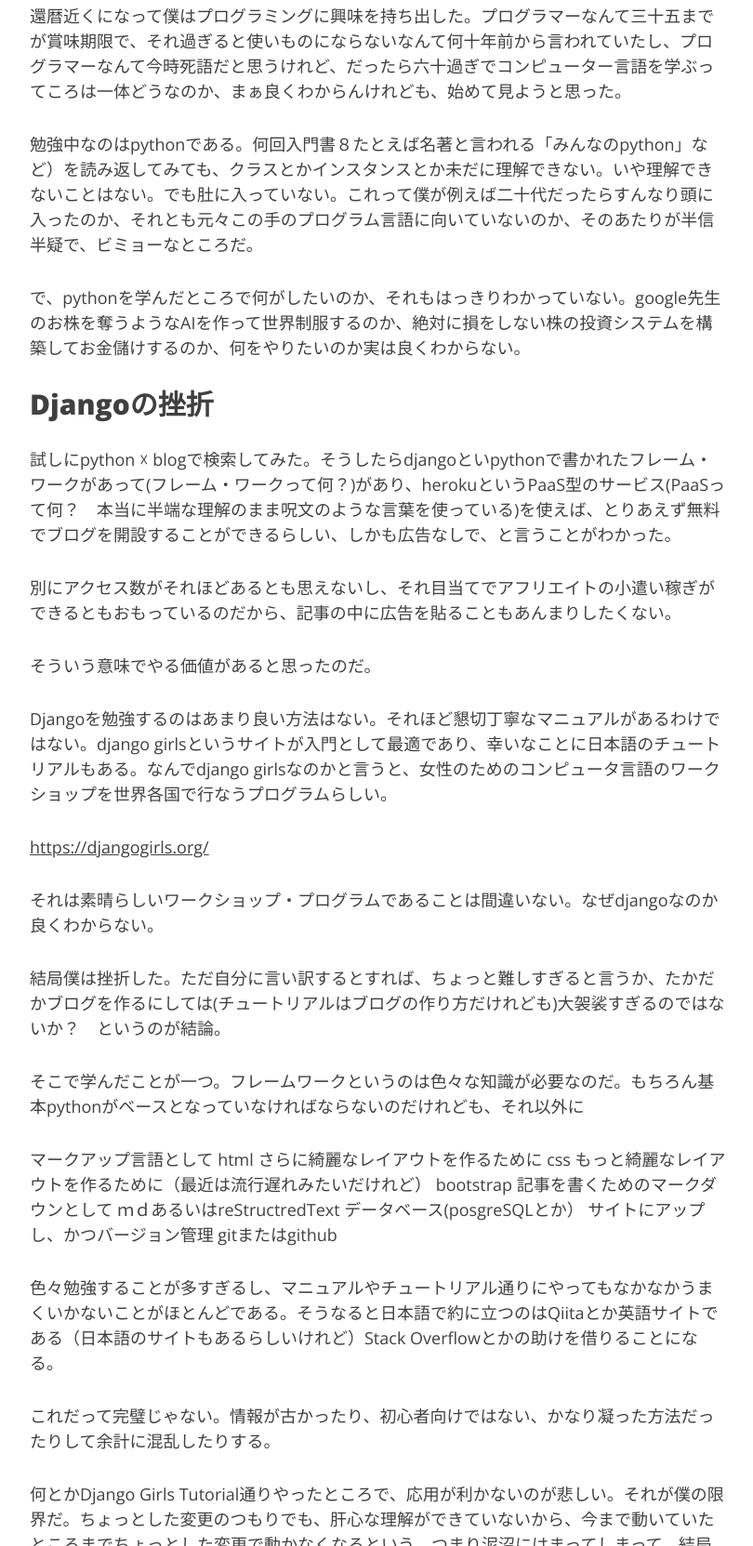
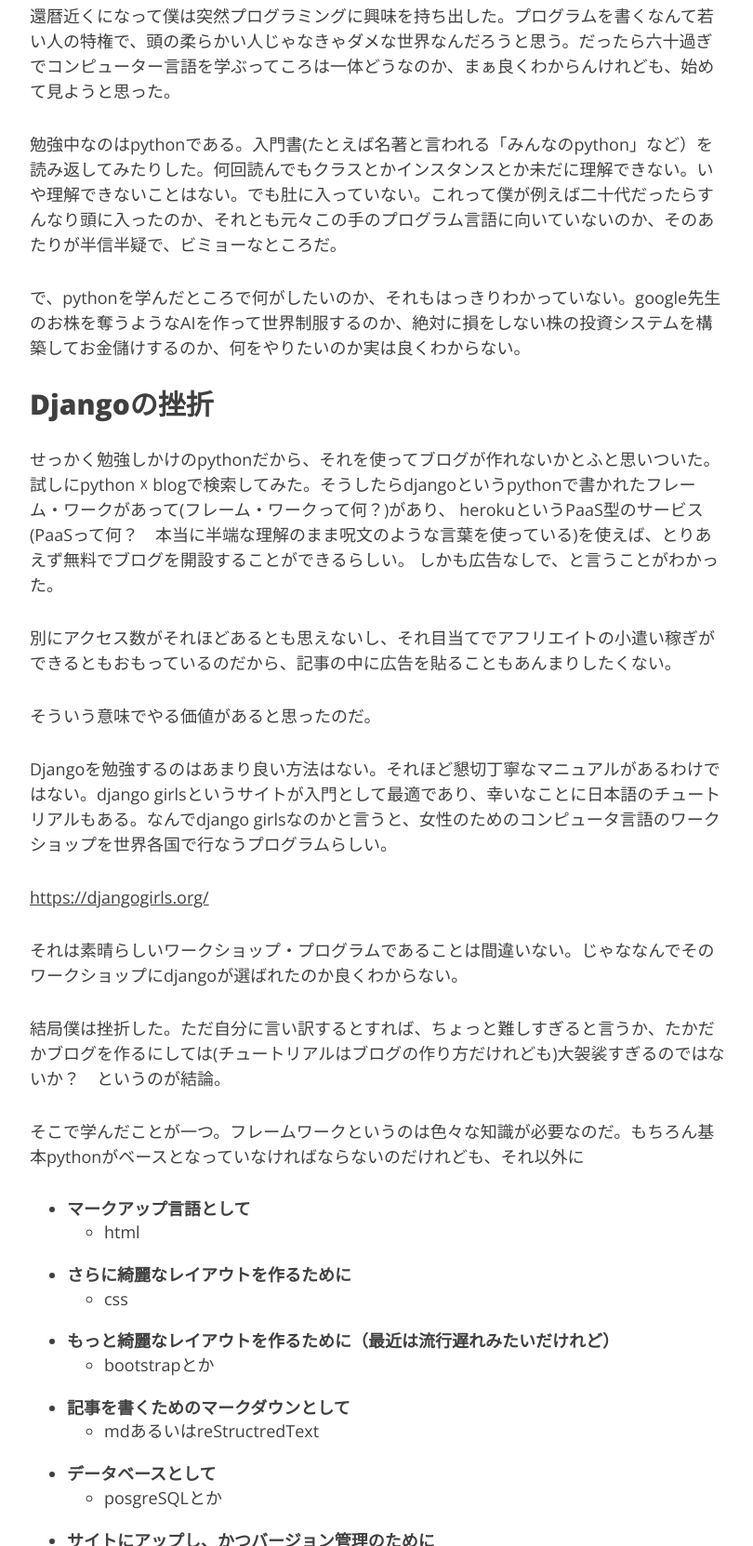
Before and after one commit to tatutb/tatutb.github.io, a plain HTML site: page how_to_publish_blog_001.html in a window 1280 px wide. Shown: the part 1137-2800 px from the top of the page at 93% size, without its empty margins (233-1043 px from the left). Drawn offline with nearby package versions, Linux system fonts and the light colour scheme.

Commit message:
Update documentation

```diff
--- a/how_to_publish_blog_001.html
+++ b/how_to_publish_blog_001.html
@@ -104,40 +104,82 @@
 <h2>はじめに</h2>
 <p>ブログを作ろうと思った。</p>
 <p>はじめてじゃない。作ろうと思って何回か挫折した。書いても誰も見てくれなかったりして、心が折れた。本当に凝りないわけで、今回も続くかどうかとても怪しいのだけれど、とりあえず作ろうと思った。</p>
-<p>良くある話なのだ。僕みたいに還暦が近くなって、突然痛い感じのブログを始めるって。まぁそれは容赦してほしい感じだ。</p>
+<p>良くある話なのだ。僕みたいに還暦が近くなって、突然痛い感じのブログを始めるって。痛いのはしょうがない。僕の人生そのもとが痛いんだから。</p>
 <p>ブログと言えば「アメブロ」とか「はてなブログ」とかが有名だけれども、今回はそういうお仕着せのブログはやめることにした(どちらもIDまでは作ったし、今でも消えずにたぶん残っている)。どちらかと言うとブログを書くということよりブログを作ることが今のところ僕の興味である。</p>
 <p>じゃあ何を書くのか？　それも実ははっきりしていない。たぶんそれが一番の問題なのであるのだけれど……</p>
-<p>還暦近くになって僕はプログラミングに興味を持ち出した。プログラマーなんて三十五までが賞味期限で、それ過ぎると使いものにならないなんて何十年前から言われていたし、プログラマーなんて今時死語だと思うけれど、だったら六十過ぎでコンピューター言語を学ぶってころは一体どうなのか、まぁ良くわからんけれども、始めて見ようと思った。</p>
-<p>勉強中なのはpythonである。何回入門書８たとえば名著と言われる「みんなのpython」など）を読み返してみても、クラスとかインスタンスとか未だに理解できない。いや理解できないことはない。でも肚に入っていない。これって僕が例えば二十代だったらすんなり頭に入ったのか、それとも元々この手のプログラム言語に向いていないのか、そのあたりが半信半疑で、ビミョーなところだ。</p>
+<p>還暦近くになって僕は突然プログラミングに興味を持ち出した。プログラムを書くなんて若い人の特権で、頭の柔らかい人じゃなきゃダメな世界なんだろうと思う。だったら六十過ぎでコンピューター言語を学ぶってころは一体どうなのか、まぁ良くわからんけれども、始めて見ようと思った。</p>
+<p>勉強中なのはpythonである。入門書(たとえば名著と言われる「みんなのpython」など）を読み返してみたりした。何回読んでもクラスとかインスタンスとか未だに理解できない。いや理解できないことはない。でも肚に入っていない。これって僕が例えば二十代だったらすんなり頭に入ったのか、それとも元々この手のプログラム言語に向いていないのか、そのあたりが半信半疑で、ビミョーなところだ。</p>
 <p>で、pythonを学んだところで何がしたいのか、それもはっきりわかっていない。google先生のお株を奪うようなAIを作って世界制服するのか、絶対に損をしない株の投資システムを構築してお金儲けするのか、何をやりたいのか実は良くわからない。</p>
 </div>
 <div class="section" id="django">
 <h2>Djangoの挫折</h2>
-<p>試しにpython ☓ blogで検索してみた。そうしたらdjangoといpythonで書かれたフレーム・ワークがあって(フレーム・ワークって何？)があり、herokuというPaaS型のサービス(PaaSって何？　本当に半端な理解のまま呪文のような言葉を使っている)を使えば、とりあえず無料でブログを開設することができるらしい、しかも広告なしで、と言うことがわかった。</p>
+<p>せっかく勉強しかけのpythonだから、それを使ってブログが作れないかとふと思いついた。
+試しにpython ☓ blogで検索してみた。そうしたらdjangoというpythonで書かれたフレーム・ワークがあって(フレーム・ワークって何？)があり、
+herokuというPaaS型のサービス(PaaSって何？　本当に半端な理解のまま呪文のような言葉を使っている)を使えば、とりあえず無料でブログを開設することができるらしい。
+しかも広告なしで、と言うことがわかった。</p>
 <p>別にアクセス数がそれほどあるとも思えないし、それ目当てでアフリエイトの小遣い稼ぎができるともおもっているのだから、記事の中に広告を貼ることもあんまりしたくない。</p>
 <p>そういう意味でやる価値があると思ったのだ。</p>
 <p>Djangoを勉強するのはあまり良い方法はない。それほど懇切丁寧なマニュアルがあるわけではない。django girlsというサイトが入門として最適であり、幸いなことに日本語のチュートリアルもある。なんでdjango girlsなのかと言うと、女性のためのコンピュータ言語のワークショップを世界各国で行なうプログラムらしい。</p>
 <p><a class="reference external" href="https://djangogirls.org/">https://djangogirls.org/</a></p>
-<p>それは素晴らしいワークショップ・プログラムであることは間違いない。なぜdjangoなのか良くわからない。</p>
+<p>それは素晴らしいワークショップ・プログラムであることは間違いない。じゃななんでそのワークショップにdjangoが選ばれたのか良くわからない。</p>
 <p>結局僕は挫折した。ただ自分に言い訳するとすれば、ちょっと難しすぎると言うか、たかだかブログを作るにしては(チュートリアルはブログの作り方だけれども)大袈裟すぎるのではないか？　というのが結論。</p>
 <p>そこで学んだことが一つ。フレームワークというのは色々な知識が必要なのだ。もちろん基本pythonがベースとなっていなければならないのだけれども、それ以外に</p>
-<p>マークアップ言語として
-html
-さらに綺麗なレイアウトを作るために
-css
-もっと綺麗なレイアウトを作るために（最近は流行遅れみたいだけれど）
-bootstrap
-記事を書くためのマークダウンとして
-ｍｄあるいはreStructredText
-データベース(posgreSQLとか）
-サイトにアップし、かつバージョン管理
-gitまたはgithub</p>
+<ul class="simple">
+<li><dl class="first docutils">
+<dt>マークアップ言語として</dt>
+<dd><ul class="first last">
+<li>html</li>
+</ul>
+</dd>
+</dl>
+</li>
+<li><dl class="first docutils">
+<dt>さらに綺麗なレイアウトを作るために</dt>
+<dd><ul class="first last">
+<li>css</li>
+</ul>
+</dd>
+</dl>
+</li>
+<li><dl class="first docutils">
+<dt>もっと綺麗なレイアウトを作るために（最近は流行遅れみたいだけれど）</dt>
+<dd><ul class="first last">
+<li>bootstrapとか</li>
+</ul>
+</dd>
+</dl>
+</li>
+<li><dl class="first docutils">
+<dt>記事を書くためのマークダウンとして</dt>
+<dd><ul class="first last">
+<li>mdあるいはreStructredText</li>
+</ul>
+</dd>
+</dl>
+</li>
+<li><dl class="first docutils">
+<dt>データベースとして</dt>
+<dd><ul class="first last">
+<li>posgreSQLとか</li>
+</ul>
+</dd>
+</dl>
+</li>
+<li><dl class="first docutils">
+<dt>サイトにアップし、かつバージョン管理のために</dt>
+<dd><ul class="first last">
+<li>github</li>
+</ul>
+</dd>
+</dl>
+</li>
+</ul>
 <p>色々勉強することが多すぎるし、マニュアルやチュートリアル通りにやってもなかなかうまくいかないことがほとんどである。そうなると日本語で約に立つのはQiitaとか英語サイトである（日本語のサイトもあるらしいけれど）Stack Overflowとかの助けを借りることになる。</p>
 <p>これだって完璧じゃない。情報が古かったり、初心者向けではない、かなり凝った方法だったりして余計に混乱したりする。</p>
-<p>何とかDjango Girls Tutorial通りやったところで、応用が利かないのが悲しい。それが僕の限界だ。ちょっとした変更のつもりでも、肝心な理解ができていないから、今まで動いていたところまでちょっとした変更で動かなくなるという、つまり泥沼にはまってしまって、結局イチからやり直しなんてことも繰り返した。深いところを理解しようとすると、英文を当たらなければならず、理解が全く進まない。</p>
+<p>何とかDjango Girls Tutorial通りやったところで、応用が利かないのがわかった。それが僕の限界だ。ちょっとした変更のつもりでも、肝心な理解ができていないから、今まで動いていたところまでちょっとした変更で動かなくなるという、つまり泥沼にはまってしまって、結局イチからやり直しなんてことも繰り返した。深いところを理解しようとすると、英文を当たらなければならず、理解が全く進まない。</p>
 <p>それでDjangoを使うことを諦めた。ただ全く無駄だったわけではない。一つだけ理解したことがある。それはウェブには動的なサイトと静的なサイトの二種類あるということだ。これが痛いほど肚に入った。</p>
-<p>きちんと素人の僕が説明するのは難しいのだけれども、つまりウェブにアップされる文書は、マークアップ言語であるhtml文書の文法に従ってウェブ上に表現される。静的サイトというのはウェブ上に現れるものはそれに対応するhtml文書がある。</p>
-<p>それに対して動的サイトというのは、web上に表現されているものに対応するhtml文書というものが存在しない。あるのはそのひな形の文書であり、サイトの見たいというリクエストがある度にそのひな形に中身をデータベースから読み込み、ひな形に落とし込んでweb上に表示するという形を取る。</p>
+<p>きちんと素人の僕が説明するのは難しいのだけれども、つまりウェブにアップされる文書は、マークアップ言語であるhtml文書の文法に従ってウェブ上に表現される。静的サイトというのはウェブ上に現れるもの一つ一つに対応するhtml文書がある。</p>
+<p>それに対して動的サイトというのは、web上に表現されているものにぴったりと対応するhtml文書というものが存在しない。あるのはそのひな形の文書であり、サイトの見たいというリクエストがある度にそのひな形に中身をデータベースから読み込み、ひな形に落とし込んでweb上に表示するという形を取る。</p>
 <p>動的サイトの利点は日々刻々表示が変わるニュースサイトや品物の種類やその値段が変わる通販サイトでは有効である（みたいだ）。そのためのシステムをフレームワークと呼ぶらしい。</p>
 <p>結論としてわかったことは単純だ。つまり僕がやろうとしていることはブログであり、静的なサイト構築で十分であり、Djangoのような難しいフレームワークは必要ないということだ。</p>
 <p>そして最後に言うのならばDjangoの勉強は決して無駄ではなかった。Gitについて勉強したし、データベースについても何となく理解ができた。そしてDjango Girls Tutorialの中で一言も触れていなかった、htmlのひな形を作るためのJinjyaというプログラムにも何となく馴染むことができたのだから。</p>
@@ -149,13 +191,14 @@ gitまたはgithub</p>
 <p>そんな感じだからブログを作りたいと思ってもそれは漫然としていて、じゃぁブログで何を伝えたいのか実はよくわかっていなかったりする。</p>
 <p>だからきちんと何を書くか、どういうイメージのブログなのかを前もって考えなくてはならないと思った。行き当たりばったりでもいいけれども、今回はきちんと設計図というと大げさであるけれども、ある種のガイドラインというかポリシーを最初に作って、それに沿った形で
 最初に考えたのは以下のことである。</p>
-<p>記事の内容について</p>
+</div>
+<div class="section" id="id4">
+<h2>記事の内容について</h2>
 <p>基本的には身辺雑記が主になると思う。ただどうしたら色々な人が読んでくれるのか。それは頭に入れておきたい。具体的には例えば僕が今やっていることか、見た映画とか、本とかそういったものが中心になる。</p>
 <p>ジャンルとしては日記系(diary)とコンピューター周り(tec)の二つの分野で進める。</p>
 <p>ブログの題名、これが一番厄介だ。仮サイトでもしておこうと思ったけれども、やっぱり中々思いつかない。今一つの題名であるけれどもとりあえず「ほぼ呆然の日々」とした。</p>
-</div>
 <div class="section" id="python-pelican-github-pages">
-<h2>python＋pelican+github Pagesという選択肢</h2>
+<h3>python＋pelican+github Pagesという選択肢</h3>
 <p>今度はpython+静的サイトで検索してみた。最初に引っかかったのが以下のサイトである。</p>
 <p>　　　　参考：<a class="reference external" href="https://qiita.com/ogrew/items/ecef0a4700d5bd4d875d">https://qiita.com/ogrew/items/ecef0a4700d5bd4d875d</a></p>
 <p>というわけでこのサイトの&#64;ogrewさんを信じて導入することにした。</p>
@@ -163,6 +206,7 @@ gitまたはgithub</p>
 <p>ghp-import output
 git push origin gh-pages
 git push <a class="reference external" href="mailto:git&#64;github.com">git&#64;github.com</a>:tatutb/tatutb.github.io.git gh-pages:master</p>
+</div>
 </div>
 
     </article>
```
Also changed, not shown: Pachinko_Murder_Case_part3.html (+3 -3 lines), archives.html (+2 -2 lines), author/tatutb.html (+14 -14 lines), category/diary.html (+14 -14 lines), index.html (+14 -14 lines).
